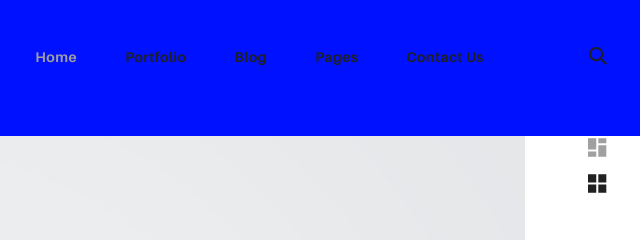
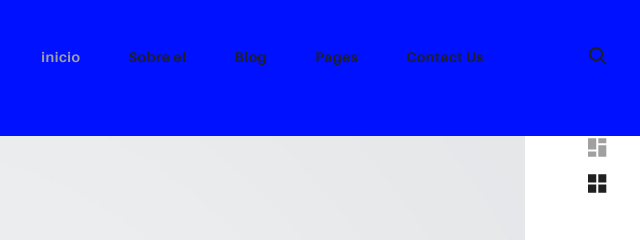
Before and after one commit to presidenteamlo/presidenteamlo.github.io, a plain HTML site: page index.html in a window 1280 px wide. Shown: the top 240 px of the page, 640-1280 px from the left. Drawn offline with Linux system fonts and the light colour scheme.

Commit message:
Launch 1.8

```diff
--- a/index.html
+++ b/index.html
@@ -27,9 +27,9 @@
         <h1 class="rk-logo"><a href="index.html">urku portfolio<sup>tm</sup></a></h1>
         <nav class="rk-navigation">
           <ul class="rk-menu">
-            <li class="active rk-menu__item"><a href="index.html" class="rk-menu__link">Home</a>
+            <li class="active rk-menu__item"><a href="index.html" class="rk-menu__link">inicio</a>
             </li>
-            <li class="rk-menu__item"><a href="portfolio.html" class="rk-menu__link">Portfolio</a>
+            <li class="rk-menu__item"><a href="portfolio.html" class="rk-menu__link">Sobre el</a>
               <nav class="rk-menu__sub">
                 <ul class="rk-container">
                   <li class="rk-menu__item"><a href="portfolio.html" class="rk-menu__link">Flex</a></li>
```
